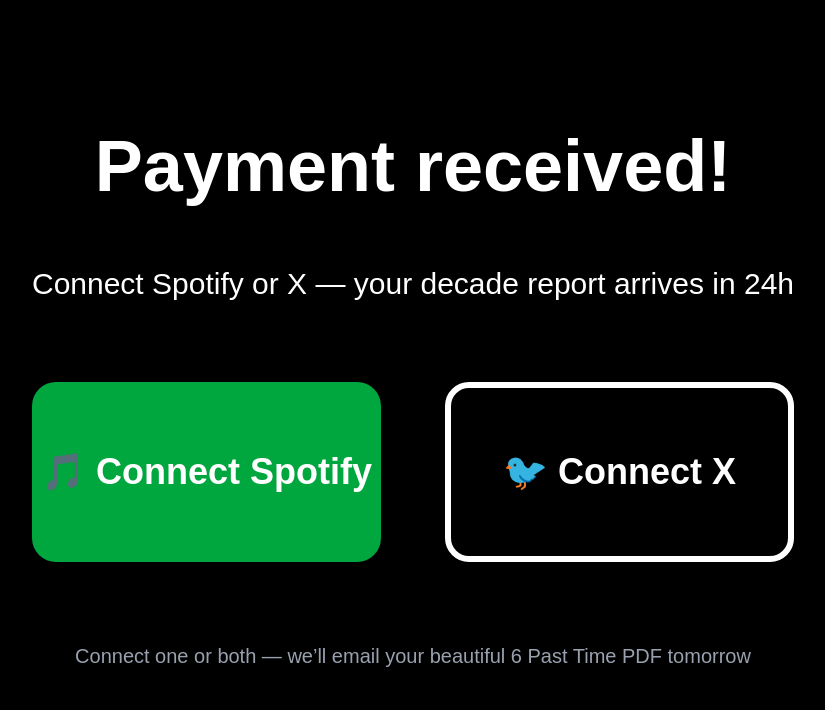
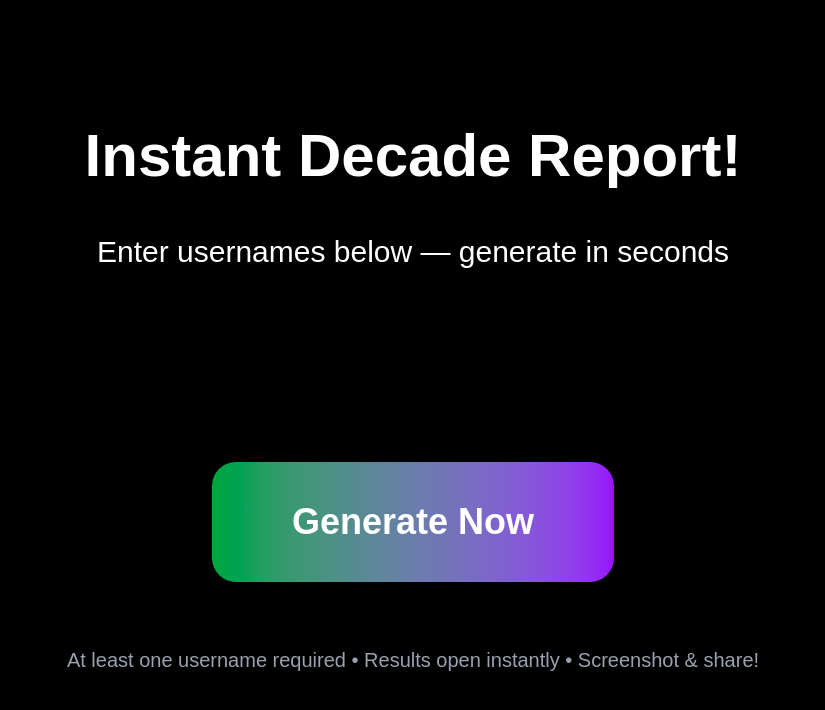
Before and after one commit to petersteph88/6pasttime, a Next.js app: page /success in a window 1280 px wide. Shown: the top 710 px of the page, without its empty margins (227-1052 px from the left). Built offline with nearby package versions, Linux system fonts and the light colour scheme.

Commit message:
instant automated report generator

```diff
--- a/src/app/success/page.tsx
+++ b/src/app/success/page.tsx
@@ -1,33 +1,71 @@
 "use client";
 
+import { useState } from "react";
+
 export default function Success() {
-  const spotifyLogin = () => {
-    const scopes = "user-top-read user-read-private user-read-email";
-    window.location.href = `https://accounts.spotify.com/authorize?client_id=5f2522dd8cc14e7c893da9422da057c5&response_type=code&redirect_uri=https://6pasttime-peter-isikos-projects.vercel.app/auth/callback&scope=${encodeURIComponent(scopes)}`;
-  };
+  const [spotifyUsername, setSpotifyUsername] = useState("");
+  const [xUsername, setXUsername] = useState("");
+  const [reportUrl, setReportUrl] = useState("");
 
-  const twitterLogin = () => {
-    window.location.href = `https://twitter.com/i/oauth2/authorize?client_id=OW1fblhVeXdWdm1BNzEzTDlvaUU6MTpjaQ&response_type=code&redirect_uri=https://6pasttime-peter-isikos-projects.vercel.app/auth/callback&scope=users.read%20tweet.read%20follows.read%20offline.access&state=state&code_challenge=challenge&code_challenge_method=plain`;
+  const generateReport = () => {
+    if (!spotifyUsername && !xUsername) {
+      alert("Enter at least one username!");
+      return;
+    }
+
+    // Free public tools for instant Spotify stats (2025 working links)
+    const spotifyStats = spotifyUsername
+      ? `https://statsforspotify.com/#${spotifyUsername}` // Top tracks/artists all-time
+      : "";
+    const receiptify = spotifyUsername
+      ? `https://receiptify.herokuapp.com/?username=${spotifyUsername}` // Fun receipt PDF
+      : "";
+
+    // X public profile
+    const xProfile = xUsername ? `https://x.com/${xUsername.replace("@", "")}` : "";
+
+    // Simple combined "report" – opens tools + profile
+    const message = `Your 6 Past Time Decade Report is ready!\n\n` +
+      (spotifyStats ? `Spotify All-Time Stats: ${spotifyStats}\nReceiptify Top 10: ${receiptify}\n\n` : "") +
+      (xProfile ? `X Profile + Tweets: ${xProfile}\n\n` : "") +
+      `Screenshot these pages + combine for your shareable Wrapped!\n\nPro tip: Use free tools like Kapwing Spotify Wrapped template to make it beautiful.`;
+
+    alert(message);
+    // For real PDF: In future, use html2pdf.js to capture
   };
 
   return (
     <div className="min-h-screen bg-black text-white flex items-center justify-center p-8">
-      <div className="text-center space-y-16 max-w-4xl">
-        <h1 className="text-7xl font-bold">Payment received!</h1>
-        <p className="text-3xl">Connect Spotify or X — your decade report arrives in 24h</p>
+      <div className="text-center space-y-12 max-w-4xl">
+        <h1 className="text-6xl font-bold">Instant Decade Report!</h1>
+        <p className="text-3xl">Enter usernames below — generate in seconds</p>
 
-        <div className="grid grid-cols-1 md:grid-cols-2 gap-16 mt-20">
-          <button onClick={spotifyLogin} className="py-16 text-4xl font-black bg-green-600 rounded-3xl hover:scale-110 transition shadow-2xl">
-            🎵 Connect Spotify
-          </button>
+        <div className="space-y-8 mt-20">
+          <input
+            type="text"
+            placeholder="Spotify username (optional)"
+            value={spotifyUsername}
+            onChange={(e) => setSpotifyUsername(e.target.value)}
+            className="w-full max-w-md px-8 py-6 text-2xl text-black rounded-2xl"
+          />
+          <input
+            type="text"
+            placeholder="X @username (optional)"
+            value={xUsername}
+            onChange={(e) => setXUsername(e.target.value)}
+            className="w-full max-w-md px-8 py-6 text-2xl text-black rounded-2xl"
+          />
 
-          <button onClick={twitterLogin} className="py-16 text-4xl font-black bg-black border-6 border-white rounded-3xl hover:scale-110 transition shadow-2xl">
-            🐦 Connect X
+          <button
+            onClick={generateReport}
+            className="px-20 py-10 text-4xl font-black bg-gradient-to-r from-green-600 to-purple-600 rounded-3xl hover:scale-110 transition"
+          >
+            Generate Now
           </button>
         </div>
 
-        <p className="text-xl text-gray-400 mt-20">
-          Connect one or both — we’ll email your beautiful 6 Past Time PDF tomorrow
+        <p className="text-xl text-gray-400 mt-16">
+          At least one username required • Results open instantly • Screenshot & share!
         </p>
       </div>
     </div>
```
